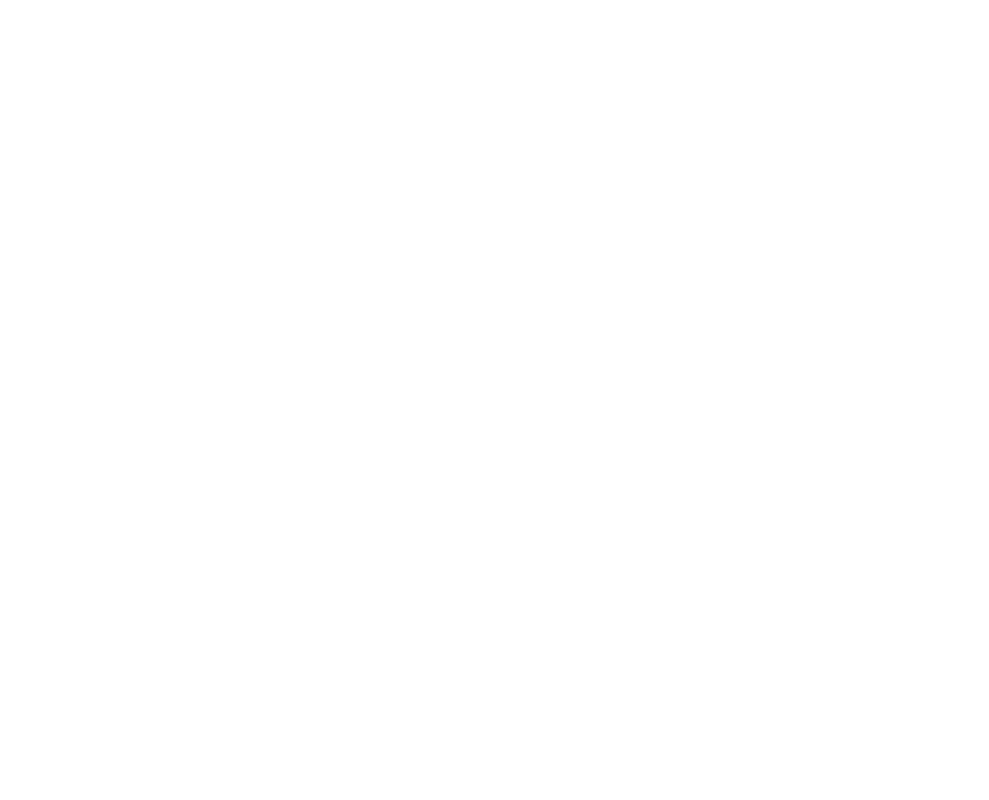
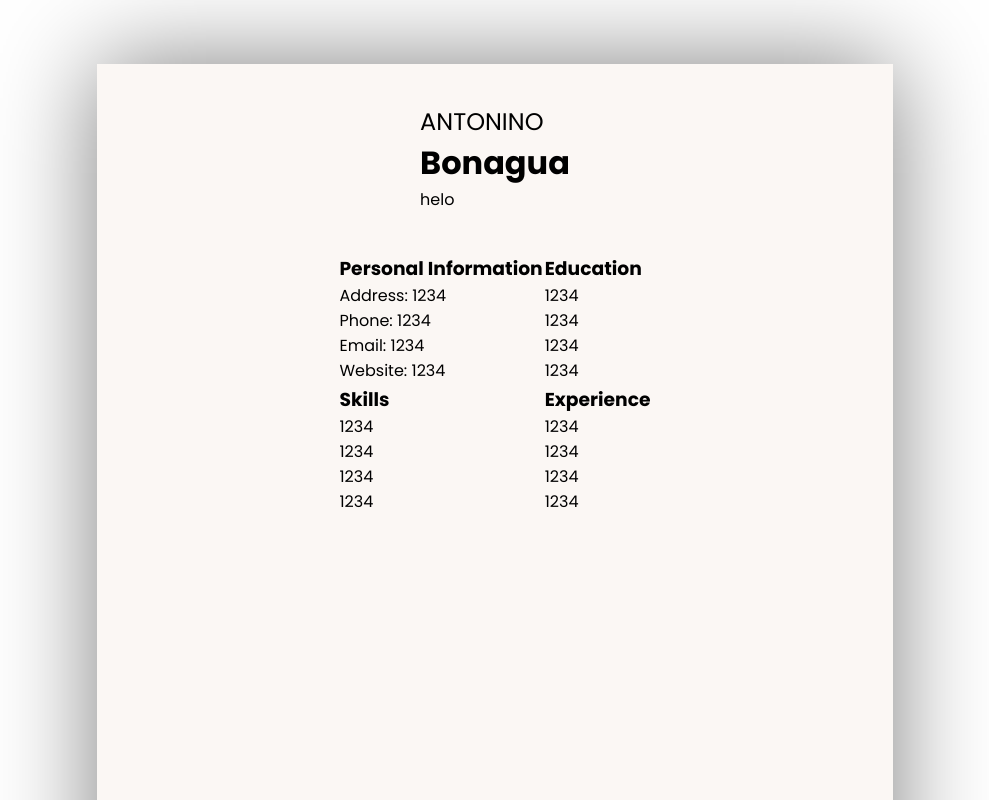
Before and after one commit to oninsss/Final_TSA1, a plain HTML site: page index.html in a window 1280 px wide. Shown: the top 800 px of the page, without its empty margins (145-1134 px from the left). Drawn offline with Linux system fonts and the light colour scheme.

Commit message:
Creating of HTML structure and CSS style for the main page

```diff
--- a/Style/style.css
+++ b/Style/style.css
@@ -0,0 +1,40 @@
+@import url('https://fonts.googleapis.com/css2?family=Poppins:ital,wght@0,100;0,200;0,300;0,400;0,500;0,600;0,700;0,800;0,900;1,100;1,200;1,300;1,400;1,500;1,600;1,700;1,800;1,900&display=swap');
+
+*{
+    font-family: 'Poppins', sans-serif;
+    padding: 0%;
+    margin: 0%;
+}
+
+body{
+    margin: 0;
+    padding: 0;
+    background: #fff;
+    text-align: left;
+}
+
+.container{
+    max-width: 8.3in;
+    width: 100%;
+    height: 11in;
+    margin: 5% auto;
+    background-color: #FBF7F4;
+    box-shadow: 0 0 1in -0in rgba(0, 0, 0, 0.5);
+    display: flex;
+    flex-direction: column;
+    align-items: center;
+    justify-content: start;
+    position: relative;
+}
+
+.header{
+    /* width: 100%;
+    height: 100vh; */
+    margin: 5%;
+    position: relative;
+    text-align: left;
+}
+
+.header h2{
+    font-weight: 400;
+}
--- a/index.html
+++ b/index.html
@@ -3,9 +3,52 @@
 <head>
     <meta charset="UTF-8">
     <meta name="viewport" content="width=device-width, initial-scale=1.0">
-    <title>Document</title>
+    <link rel="stylesheet" href="..\Style\style.css">
+    <script src="..\Script\script.js"></script>
+    <title>Resume</title>
 </head>
 <body>
+    <div class="container">
+        <div class="header">
+            <h2>ANTONINO</h2>
+            <h1>Bonagua</h1>
+            <p>helo</p>
+        </div>
+        <table>
+            <tr>
+                <td class="left">
+                    <h3>Personal Information</h3>
+                    <p>Address: 1234</p>
+                    <p>Phone: 1234</p>
+                    <p>Email: 1234</p>
+                    <p>Website: 1234</p>
+                </td>
+                <td class="right">
+                    <h3>Education</h3>
+                    <p>1234</p>
+                    <p>1234</p>
+                    <p>1234</p>
+                    <p>1234</p>
+                </td>
+            </tr>
+            <tr>
+                <td class="left">
+                    <h3>Skills</h3>
+                    <p>1234</p>
+                    <p>1234</p>
+                    <p>1234</p>
+                    <p>1234</p>
+                </td>
+                <td class="right">
+                    <h3>Experience</h3>
+                    <p>1234</p>
+                    <p>1234</p>
+                    <p>1234</p>
+                    <p>1234</p>
+                </td>
+            </tr>
+        </table>
+    </div>
 
 </body>
 </html>
```
